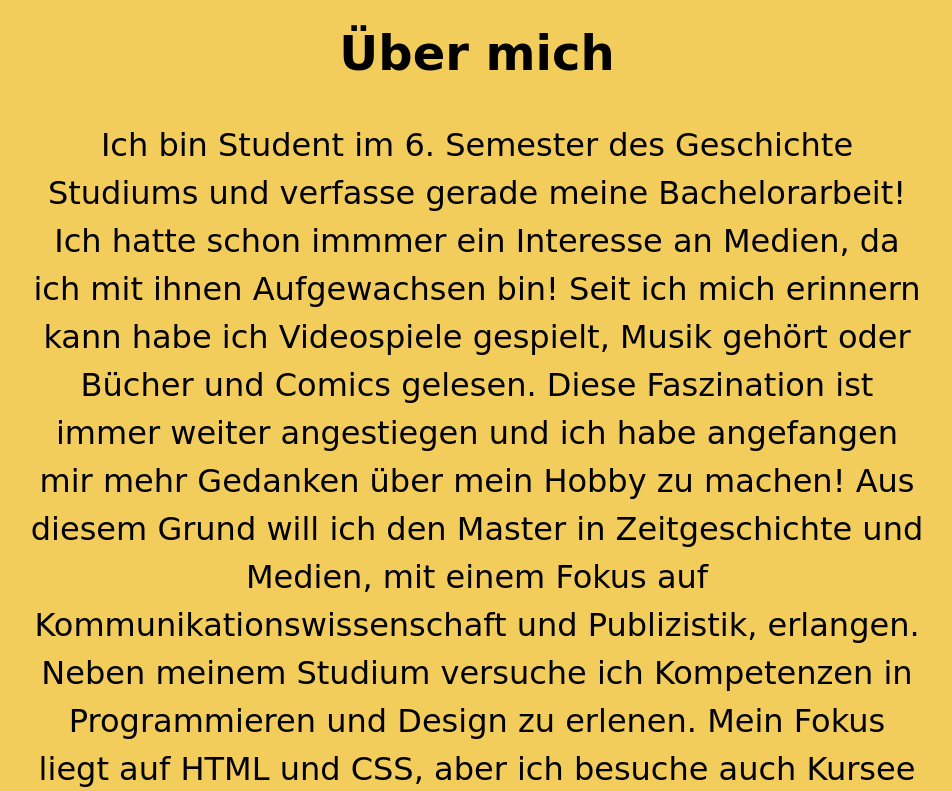
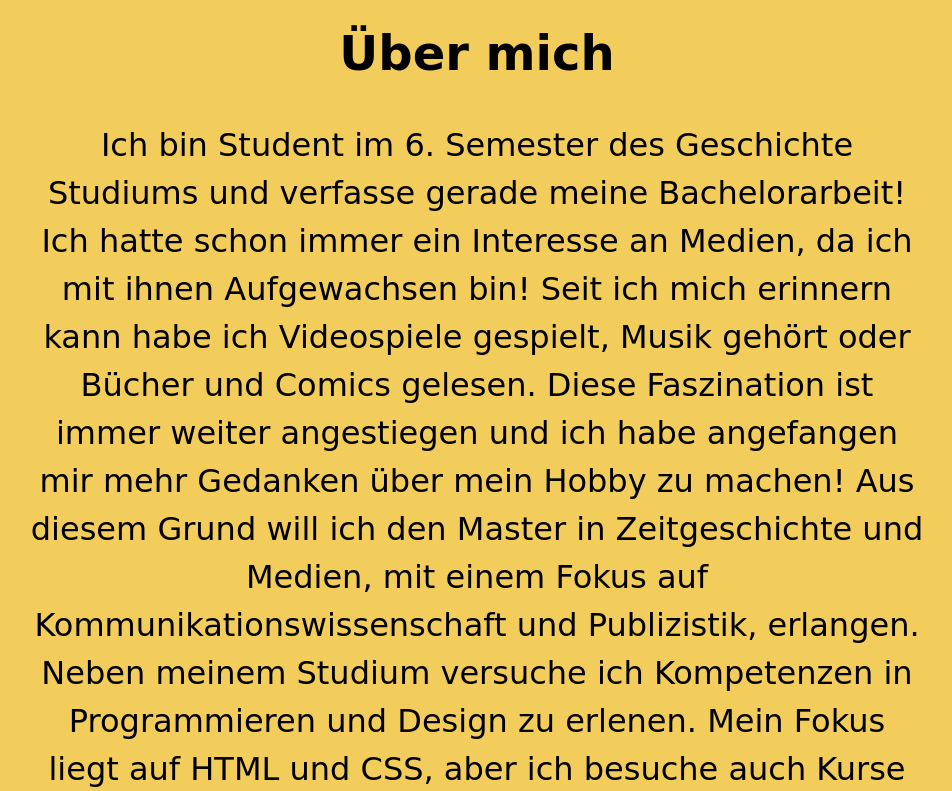
Before and after one commit to Bakuda96/cv, a plain HTML site: page index.html in a window 1280 px wide. Shown: the part 929-1720 px from the top of the page, without its empty margins (163-1115 px from the left). Drawn offline with Linux system fonts and the light colour scheme.

Commit message:
Update index.html

```diff
--- a/index.html
+++ b/index.html
@@ -22,11 +22,11 @@
     <img class="ME" src="images/cute might delete later.JPG" alt="cute image">
     <h2>Über mich</h2>
     <p class="Text">Ich bin Student im 6. Semester des Geschichte Studiums und verfasse gerade meine Bachelorarbeit!
-    Ich hatte schon immmer ein Interesse an Medien, da ich mit ihnen Aufgewachsen bin! Seit ich mich erinnern kann habe ich Videospiele gespielt, Musik gehört oder Bücher und Comics gelesen.
+    Ich hatte schon immer ein Interesse an Medien, da ich mit ihnen Aufgewachsen bin! Seit ich mich erinnern kann habe ich Videospiele gespielt, Musik gehört oder Bücher und Comics gelesen.
     Diese Faszination ist immer weiter angestiegen und ich habe angefangen mir mehr Gedanken über mein Hobby zu machen!
     Aus diesem Grund will ich den Master in Zeitgeschichte und Medien, mit einem Fokus auf Kommunikationswissenschaft und Publizistik, erlangen.
     Neben meinem Studium versuche ich Kompetenzen in Programmieren und Design zu erlenen.
-    Mein Fokus liegt auf HTML und CSS, aber ich besuche auch Kursee für UX Design, Python und Computer science.
+    Mein Fokus liegt auf HTML und CSS, aber ich besuche auch Kurse für UX-Design, Python und Computer Science.
     Ich würde gerne auch Game Design Kenntnisse erlangen, aber habe gerade zu wenig Zeit einen weiteren Kurs zu absolvieren.</p>
   </div>
 
```
